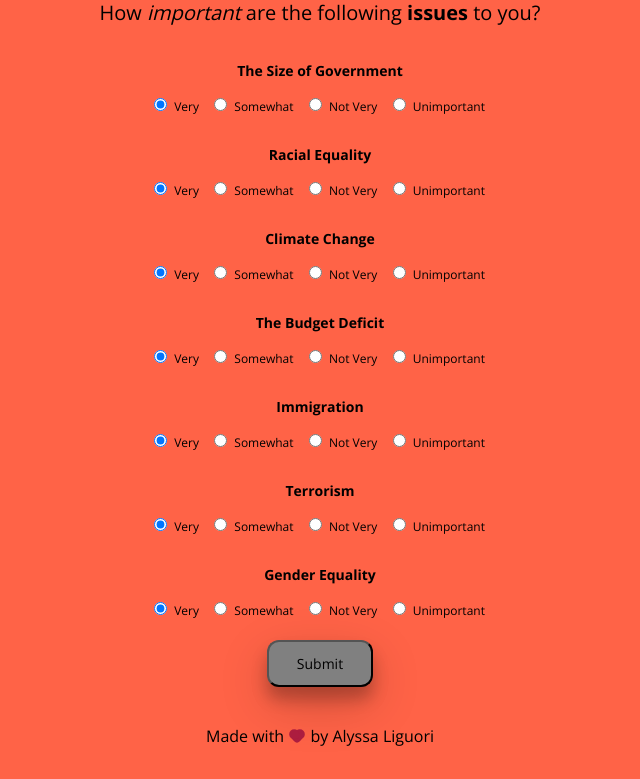
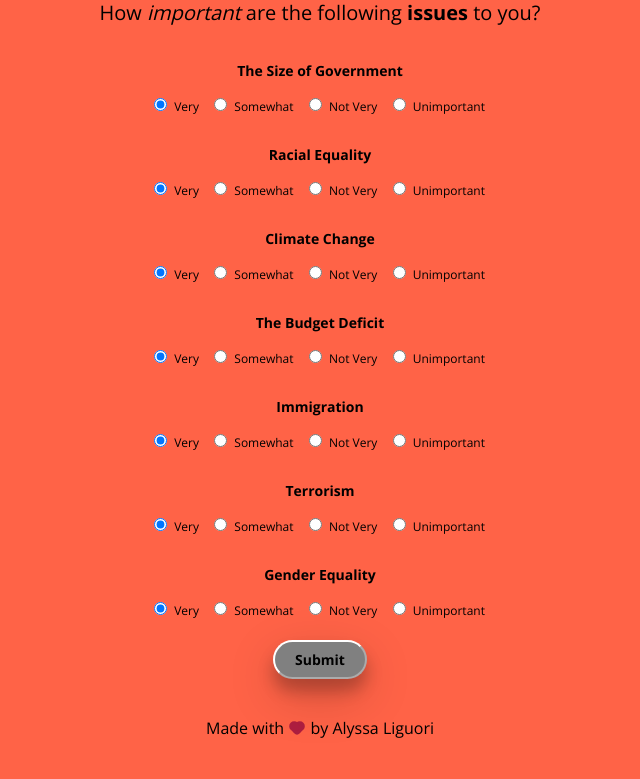
Before and after one commit to ali0003433/pred-by-issue-app, a Flask app: page / in a window 1280 px wide. Shown: the part 21-800 px from the top of the page, without its empty margins (320-960 px from the left). Run offline with Flask 2, Linux system fonts and the light colour scheme.

Commit message:
Add button styling

```diff
--- a/static/css/main.css
+++ b/static/css/main.css
@@ -21,10 +21,13 @@ div.button {
 }
 button {
          font-size: 14px;
-         border-radius:12px;
-         padding: 12px 28px;
+         border-radius:30px;
+         padding: 8px 20px;
          box-shadow: 0 12px 16px 0 rgba(0,0,0,0.24), 0 17px 50px 0 rgba(0,0,0,0.19);
          background-color: grey;
+         font-weight: 700;
+         border-width: 2px;
+         border-color: white;
 }
 
 button:hover {
```
